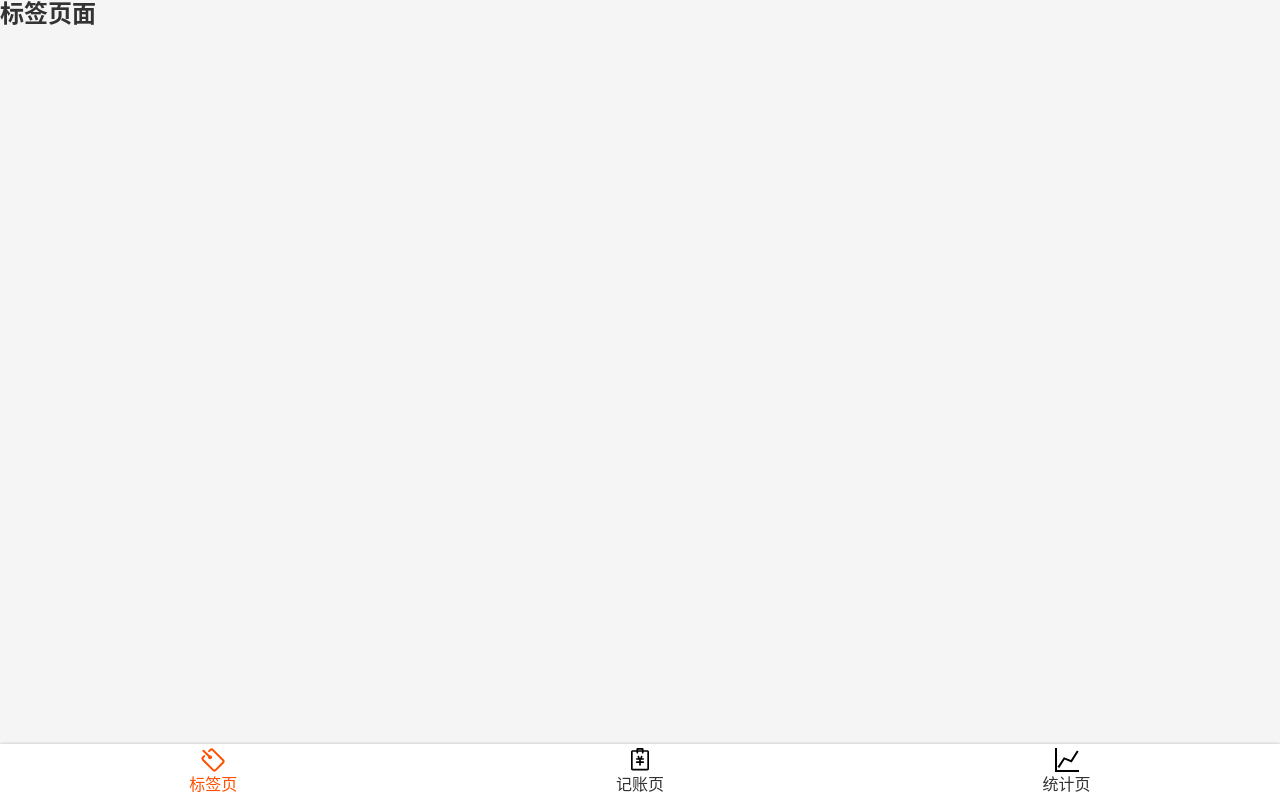
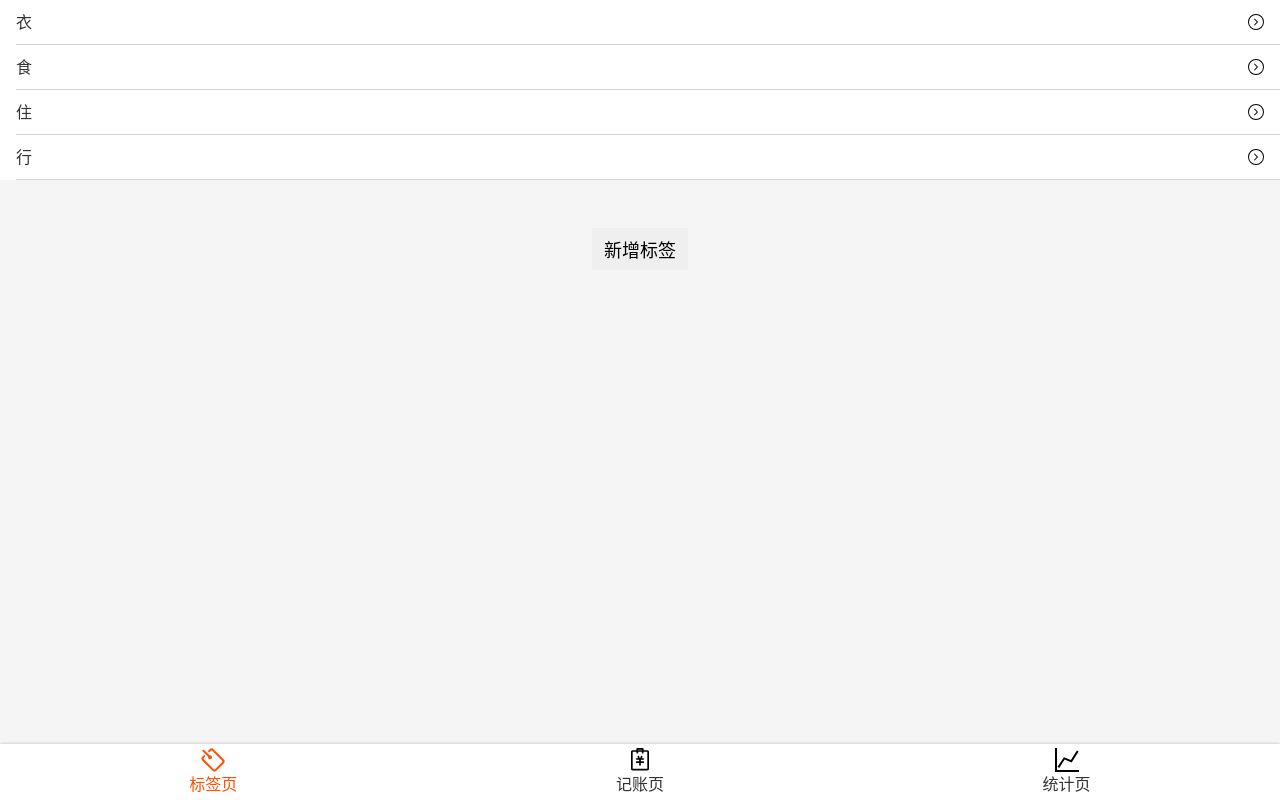
Before and after one commit to dmj1234/React--singo, a React app: page /tags in a window 1280 px wide. Built offline with nearby package versions, Linux system fonts and the light colour scheme.

Commit message:
TagList  初步完成

```diff
--- a/src/views/Singo/TagsSection.tsx
+++ b/src/views/Singo/TagsSection.tsx
@@ -1,5 +1,5 @@
 import styled from 'styled-components';
-import React from 'react';
+import React, {useState} from 'react';
 import {useTags} from './useTags';
 
 const Wrapper = styled.section`
--- a/src/views/tags.tsx
+++ b/src/views/tags.tsx
@@ -1,12 +1,50 @@
 import Layout from '../components/Layout';
 import React from 'react';
 import {useTags} from './Singo/useTags';
+import styled from 'styled-components';
+import Icon from '../components/icon';
+const Button = styled.button`
+font-size: 18px;border: none; padding: 8px 12px;
+`
+const  TagList = styled.ol`
+font-size: 16px;
+  background: white;
+  >li{
+    border-bottom: 1px solid #d5d5d0;
+    line-height: 20px;
+    padding: 12px 16px 12px 0;
+    margin-left: 16px;
+    display: flex;
+    justify-content: space-between;
+    align-items: center;
+  }
+`
+const Center =styled.div`
+display: flex;
+  justify-content: center;
+align-items: center;
+  flex-direction: column;
+`
+const Space = styled.div`
+height: 16px`
 
 function Tags() {
     const {tags,setTags} = useTags()
     return (
         <Layout>
-            <h2>标签页面</h2>
+           <TagList>
+               {tags.map(tag =>
+                   <li key={tag}>
+                       <span>{tag}</span>
+                       <Icon name="right"/>
+                   </li>)}
+           </TagList>
+            <Center>
+                <Space/>
+                <Space/>
+                <Space/>
+                <Button>新增标签</Button>
+            </Center>
         </Layout>
     );
 }
```
Also changed, not shown: 1 other file (tests, documents, lock files or other folders).
